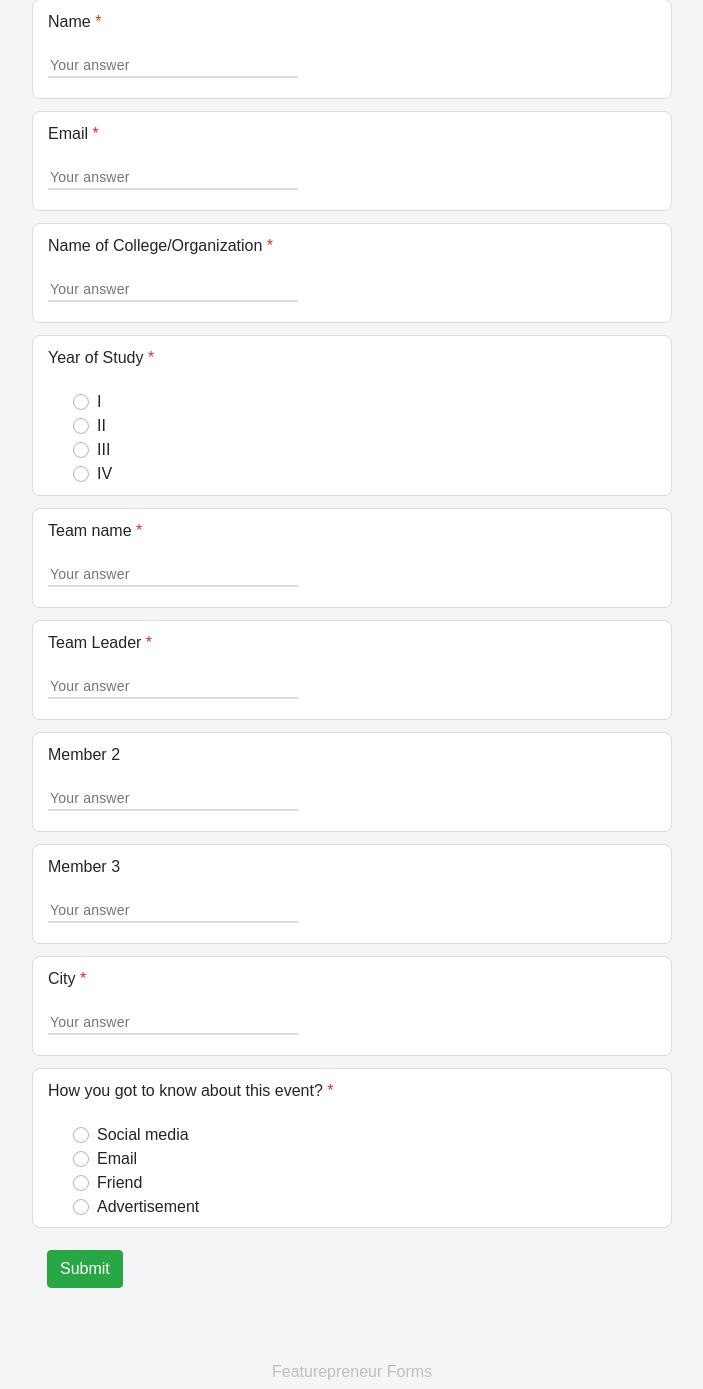
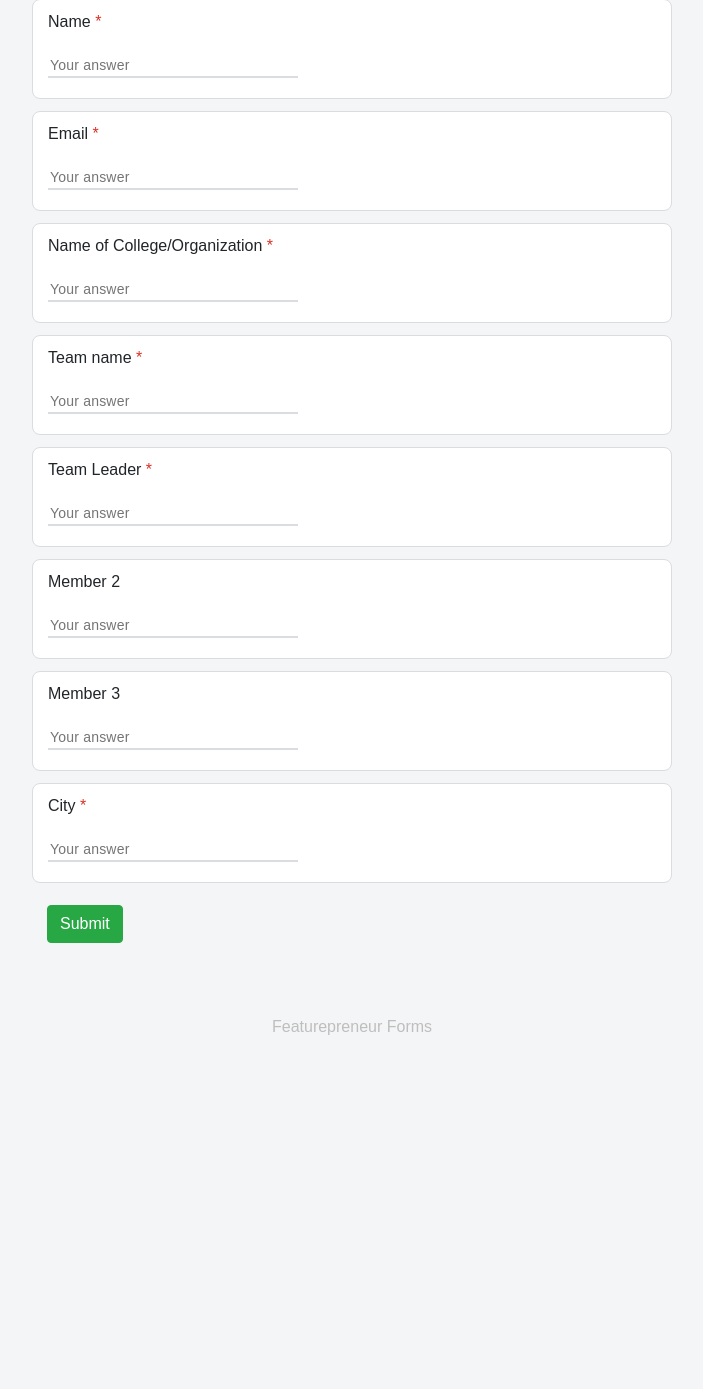
Before and after one commit to Sanjanav27/google-form-recreation, a Flask app: page /featurethon in a window 1280 px wide. Shown: the part 443-1832 px from the top of the page, without its empty margins (288-991 px from the left). After the commit the page ends 1478 px from the top, so only its background shows below. Run offline with Flask 2, Linux system fonts and the light colour scheme; some libraries are stand-ins or nearby versions.

Commit message:
modified app.py

```diff
--- a/app.py
+++ b/app.py
@@ -27,20 +27,10 @@ def Login():
     tab=l_id+l_pass
 
 
-    for collec in db.collection_names():
-        if tab==collec:
-            source = db["admin1234"]
-            destination = db[tab]
-
-            # Remove all documents, or make modifications.
-            destination.delete_many({})
-
-            # Restore documents from the source collection.
-            for doc in source.find({}):
-                print(doc)
-                destination.insert(doc)
-            collection=db[tab]
-            return render_template("home.html",tab=tab)
+    # for collec in db.collection_names():
+    if db[tab]==admin:
+        collection=db[tab]
+        return render_template("home.html",tab=tab)
 
     return render_template('invalid.html',invalid='Please enter a valid data')
 
@@ -66,8 +56,8 @@ def submit():
     }
 
     print(data)
-    for collec in db.collection_names():
-        db[collec].insert_one(data)
+
+    admin.insert_one(data)
     return render_template("form.html")
 
 
@@ -112,33 +102,5 @@ def individual():
     return render_template("individual.html",all=all_data,count=count)
 
 
-@app.route("/register",methods=["POST","GET"])
-def register():
-    return render_template("signup.html")
-
-@app.route("/regsuccess",methods=["POST","GET"])
-def regsuccess():
-    l_id = request.form["logname"]
-    l_pass  = request.form["logpass"]
-
-    tab=l_id+l_pass
-    for collec in db.collection_names():
-        if tab==collec:
-            return render_template("signup.html",a="Username and password are already taken. Try another.")
-    collection=db[tab]
-    data={}
-    collection.insert_one(data)
-    return render_template("signup.html",a="successfully registered")
-
-@app.route("/ques",methods=["POST","GET"])
-def ques():
-    return render_template("question.html")
-
-@app.route("/detail",methods=["POST","GET"])
-def detail():
-    detail=request.form["name"]
-    print(detail)
-    return render_template("question.html")
-
 if __name__ == '__main__':
     app.run(port=5000,debug=True)
--- a/templates/form.html
+++ b/templates/form.html
@@ -226,32 +226,7 @@ The event is based on making features without any limitations, you can show up a
         <input type="text" class="exportInput" style="text-align: left;" name="college" placeholder="Your answer">
         </div>
     </div>
-    <div class="formcontentlarge" >
-        <div class = "basetitle">
-            Year of Study
 
-        <span class="asterisk">*</span></div>
-        <div class="basetitle">
-
-        <div class="custom-control custom-radio" style="margin-left: 25px;" name="study">
-            <input type="radio" class="custom-control-input" id="I" name="radio-stacked" required>
-            <label class="custom-control-label" for="I">I</label>
-          </div>
-          <div class="custom-control custom-radio" style="margin-left: 25px;">
-            <input type="radio" class="custom-control-input" id="II" name="radio-stacked" required>
-            <label class="custom-control-label" for="II">II</label>
-          </div>
-          <div class="custom-control custom-radio" style="margin-left: 25px;">
-            <input type="radio" class="custom-control-input" id="III" name="radio-stacked" required>
-            <label class="custom-control-label" for="III">III</label>
-          </div>
-          <div class="custom-control custom-radio" style="margin-left: 25px;">
-            <input type="radio" class="custom-control-input" id="IV" name="radio-stacked" required>
-            <label class="custom-control-label" for="IV">IV</label>
-          </div>
-          </div>
-
-    </div>
     <div class="formcontent">
         <div class = "basetitle">
             Team name
@@ -305,32 +280,7 @@ The event is based on making features without any limitations, you can show up a
 </div>
 
     </div>
-    <div class="formcontentlarge" >
-        <div class = "basetitle">
-            How you got to know about this event?
 
-        <span class="asterisk">*</span></div>
-        <div class="basetitle">
-
-        <div class="custom-control custom-radio" style="margin-left: 25px;" name="media">
-            <input type="radio" class="custom-control-input" id="Social media" name="radio-stacked" required>
-            <label class="custom-control-label" for="Social media">Social media</label>
-          </div>
-          <div class="custom-control custom-radio" style="margin-left: 25px;">
-            <input type="radio" class="custom-control-input" id="Email" name="radio-stacked" required>
-            <label class="custom-control-label" for="Email">Email</label>
-          </div>
-          <div class="custom-control custom-radio" style="margin-left: 25px;">
-            <input type="radio" class="custom-control-input" id="Friend" name="radio-stacked" required>
-            <label class="custom-control-label" for="Friend">Friend</label>
-          </div>
-          <div class="custom-control custom-radio" style="margin-left: 25px;">
-            <input type="radio" class="custom-control-input" id="Advertisement" name="radio-stacked" required>
-            <label class="custom-control-label" for="Advertisement">Advertisement</label>
-          </div>
-          </div>
-
-    </div>
     <div class="basetitle">
 
     <button type="submit" class="btn btn-success">Submit</button>
--- a/templates/individual.html
+++ b/templates/individual.html
@@ -193,9 +193,6 @@
               <a class="nav-link " href="/response">Summary</a>
             </li>
             <li class="nav-item">
-              <a class="nav-link" aria-current="page" href="#">Question</a>
-            </li>
-            <li class="nav-item">
                 <a class="nav-link active" href="/individual">Individual</a>
               </li>
           </ul>
--- a/templates/login.html
+++ b/templates/login.html
@@ -186,13 +186,7 @@
     <h4>
     Candidate Login
     </h4>
-    <div class="basetitle">
-        <center>
-        <label>Don't have an account? Click here to </label>
-            <a href="/register" class="js-link-feedback" style="color: black; text-decoration: underline;">Register</a>
 
-        </center>
-    </div>
     <div class="jumbotron jumbotron-fluid" style="background-color: white;font-family: apple-system,BlinkMacSystemFont,'Segoe UI',Roboto,Helvetica,Arial,sans-serif;height: 355px;width: 350px;" >
 
     <br>
--- a/templates/response.html
+++ b/templates/response.html
@@ -191,9 +191,7 @@
             <li class="nav-item">
               <a class="nav-link active" href="/response">Summary</a>
             </li>
-            <li class="nav-item">
-              <a class="nav-link" aria-current="page" href="#">Question</a>
-            </li>
+
             <li class="nav-item">
                 <a class="nav-link" href="/individual">Individual</a>
               </li>
```
